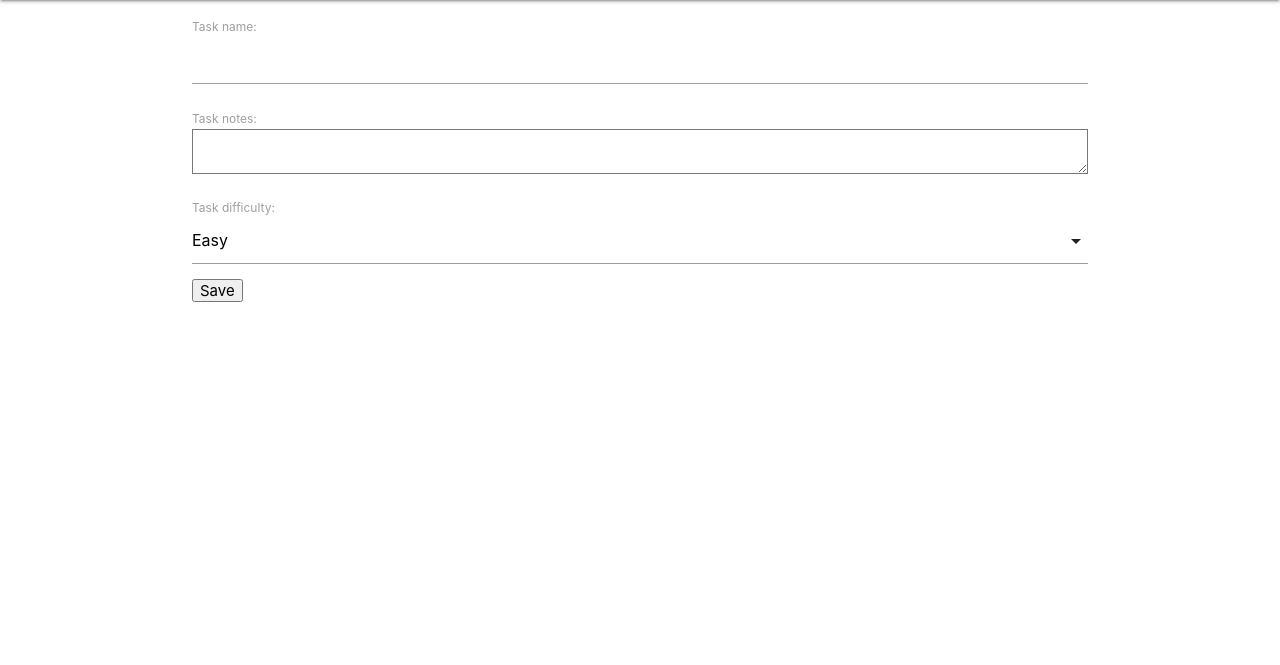
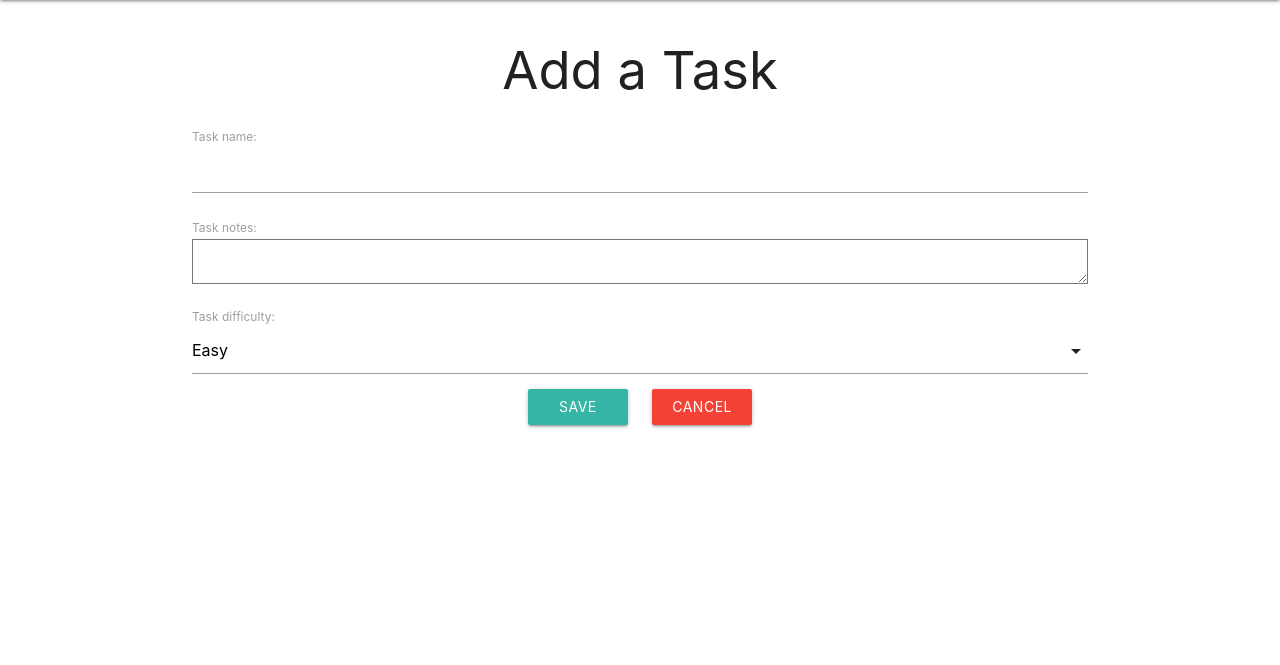
Before and after one commit to dhamma1991/milestone-project-4, a Django app: page /tasks/create_task in a window 1280 px wide. Shown: the part 64-729 px from the top of the page. Run offline with Django 3.2, Linux system fonts and the light colour scheme; some libraries are stand-ins or nearby versions.

Commit message:
Styled add-task.html and added cancel button

```diff
--- a/static/css/components/tasks.scss
+++ b/static/css/components/tasks.scss
@@ -1,6 +1,6 @@
 /*
 
-These styles relate to content found on tasks.html
+These styles relate to the html content found in the tasks app templates
 
 */
 
@@ -105,3 +105,17 @@ These styles relate to content found on tasks.html
     }
     /* /Tasks List */
 }
+
+/* Task Detail and Add Task Page Buttons */
+.task-page-btns {
+    /* Target the Add and Edit task button */
+    button {
+        margin-right: 10px;
+    }
+
+    /* Target the cancel link */
+    a {
+        margin-left: 10px;
+    }
+}
+/* /Task Detail and Add Task Page Buttons */
--- a/static/css/style.css
+++ b/static/css/style.css
@@ -171,7 +171,7 @@ Styles common to the elements found within the accounts app
 
 /*
 
-These styles relate to content found on tasks.html
+These styles relate to the html content found in the tasks app templates
 
 */
 .tasks-main {
@@ -250,6 +250,16 @@ These styles relate to content found on tasks.html
         height: 30px;
         padding: 2px; }
 
+/* Task Detail and Add Task Page Buttons */
+.task-page-btns {
+  /* Target the Add and Edit task button */
+  /* Target the cancel link */ }
+  .task-page-btns button {
+    margin-right: 10px; }
+  .task-page-btns a {
+    margin-left: 10px; }
+
+/* /Task Detail and Add Task Page Buttons */
 .icon-block {
   padding: 0 15px; }
   .icon-block .material-icons {
--- a/tasks/templates/tasks/add_task_form.html
+++ b/tasks/templates/tasks/add_task_form.html
@@ -2,10 +2,17 @@
 
 {% block content %}
     <main class="container">
+        <h1 class="center-align">Add a Task</h1>
+
         <form method="POST">
             {% csrf_token %}
+
             {{ form.as_p }}
-            <button type="submit">Save</button>
+
+            <div class="center-align task-page-btns">
+                <button class="waves-effect waves-light btn theme-cyan" type="submit">Save</button>
+                <a class="waves-effect waves-light btn red" href="{% url 'tasks:get_tasks' %}">Cancel</a>
+            </div>
         </form>
     </main>
 
```
Also changed, not shown: 1 other file.
